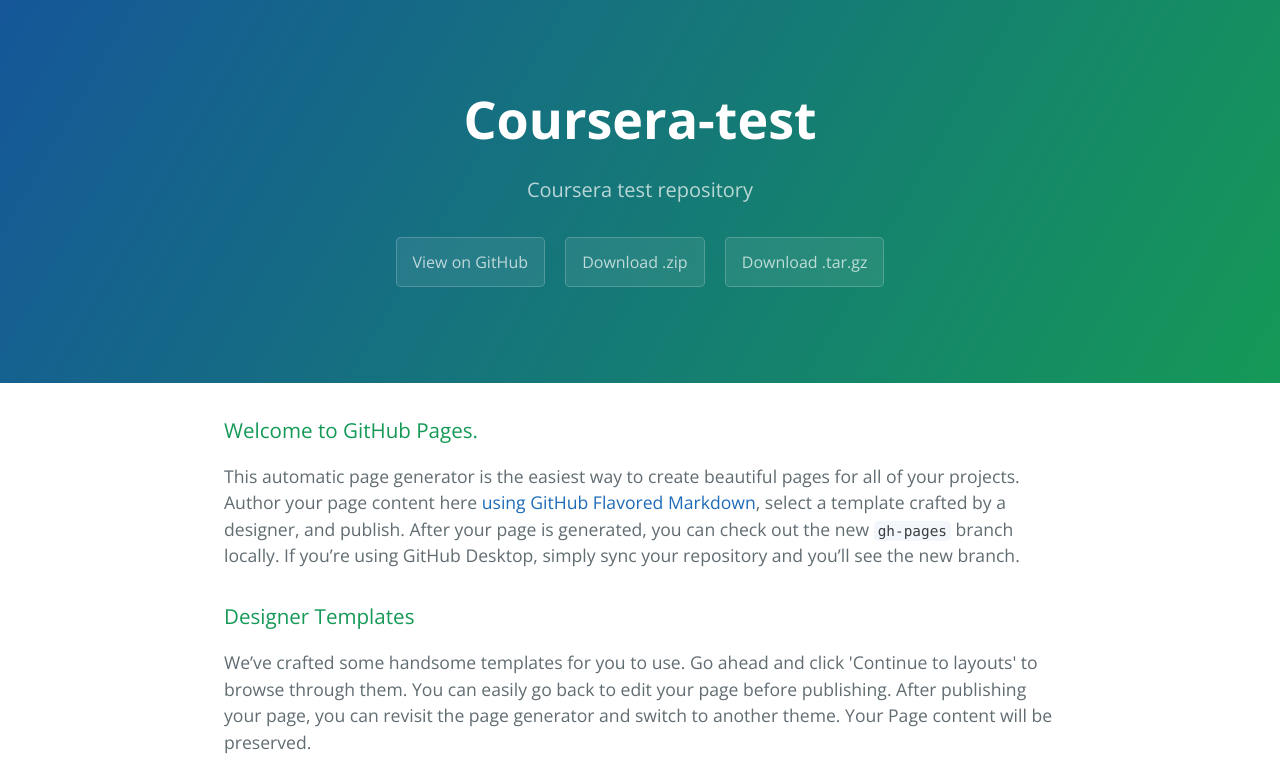
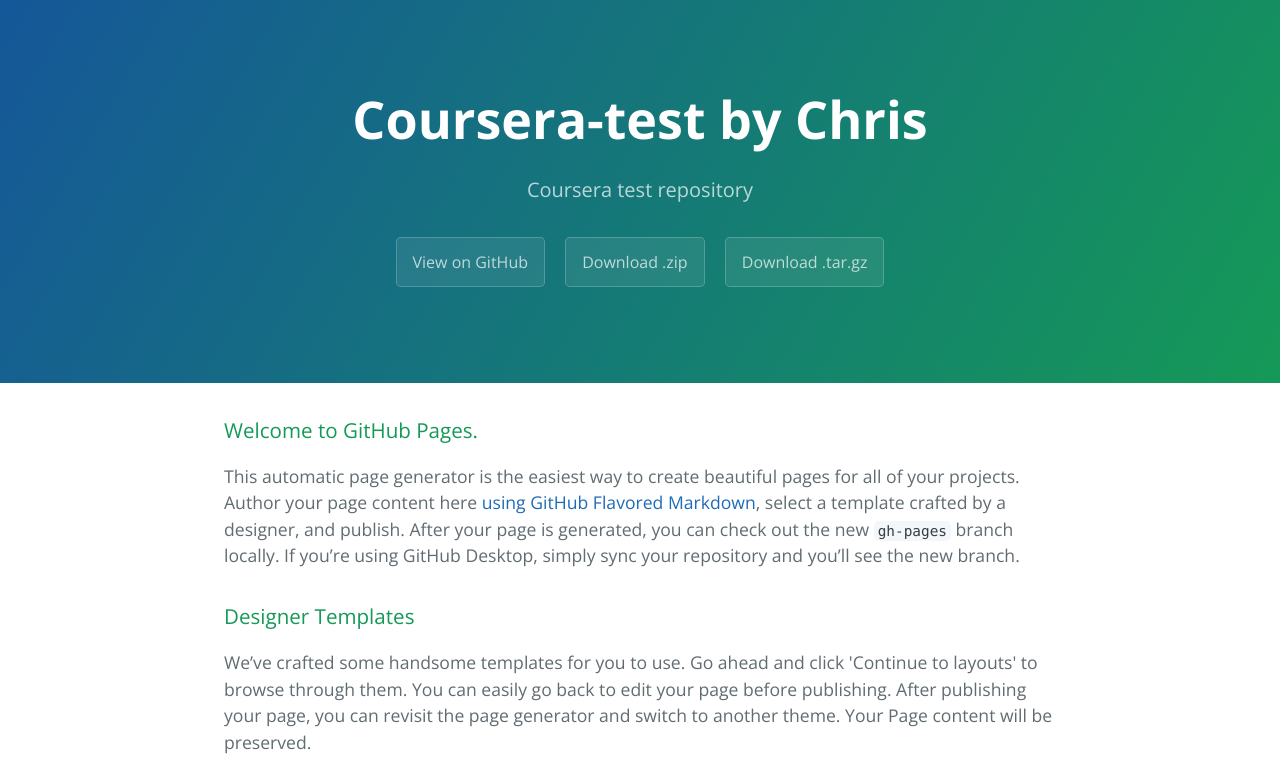
Before and after one commit to YunzhiWei/coursera-test, a plain HTML site: page index.html in a window 1280 px wide. Shown: the top 784 px of the page. Drawn offline with nearby package versions, Linux system fonts and the light colour scheme.

Commit message:
Update index to see the change.

```diff
--- a/index.html
+++ b/index.html
@@ -11,7 +11,7 @@
   </head>
   <body>
     <section class="page-header">
-      <h1 class="project-name">Coursera-test</h1>
+      <h1 class="project-name">Coursera-test by Chris</h1>
       <h2 class="project-tagline">Coursera test repository</h2>
       <a href="https://github.com/YunzhiWei/coursera-test" class="btn">View on GitHub</a>
       <a href="https://github.com/YunzhiWei/coursera-test/zipball/master" class="btn">Download .zip</a>
```
